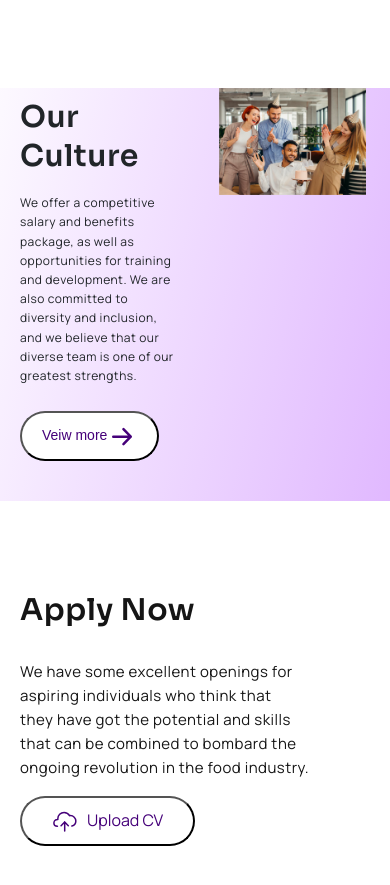
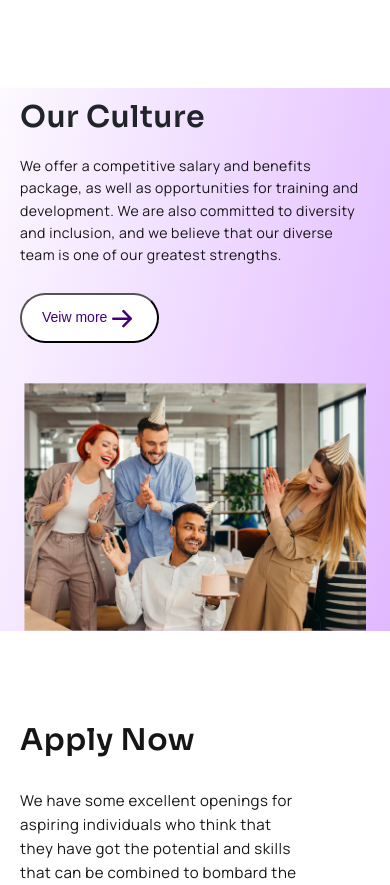
Before and after one commit to ll00lll00l0l/tharafrontend, a React (Create React App) app: page /Career in a window 390 px wide. Shown: the part 1720-2605 px from the top of the page. Built offline with nearby package versions, Linux system fonts and the light colour scheme.

Commit message:
responsiv

```diff
--- a/src/components/Ourculture.js
+++ b/src/components/Ourculture.js
@@ -28,7 +28,7 @@ h2 {
 p {
   color: #151515;
   font-family: Manrope;
-  font-size: clamp(12px,2.5vw,18px);
+  font-size: clamp(14px,2.5vw,18px);
   font-style: normal;
   font-weight: 400;
   line-height: 160%;
@@ -58,9 +58,9 @@ const Ourculture = () => {
   return (
     <Outdiv className="container-fluid">
       <Div className='row '>
-        <Innerdiv className='col-6'>
+        <Innerdiv className='col-md-6'>
           <h2 className='text-dark font-weight-bold'>Our Culture</h2>
-          <p className='text-dark font-family-Sora font-size-50 font-weight-600 line-height-38.4px letter-spacing-0.5px'>
+          <p className=''>
           We offer a competitive salary and benefits package, as well as opportunities
            for training and development.
            We are also committed to diversity and inclusion,
@@ -87,8 +87,8 @@ const Ourculture = () => {
                     </button>
                   </div>
         </Innerdiv>
-        <IMGdiv className='col-6'>
-          <img src={Ourcultphoto} alt='' className='img-fluid container-fluid' />
+        <IMGdiv className='col-md-6'>
+          <img src={Ourcultphoto} alt='' className=' container-fluid' />
         </IMGdiv>
       </Div>
     </Outdiv>
```
